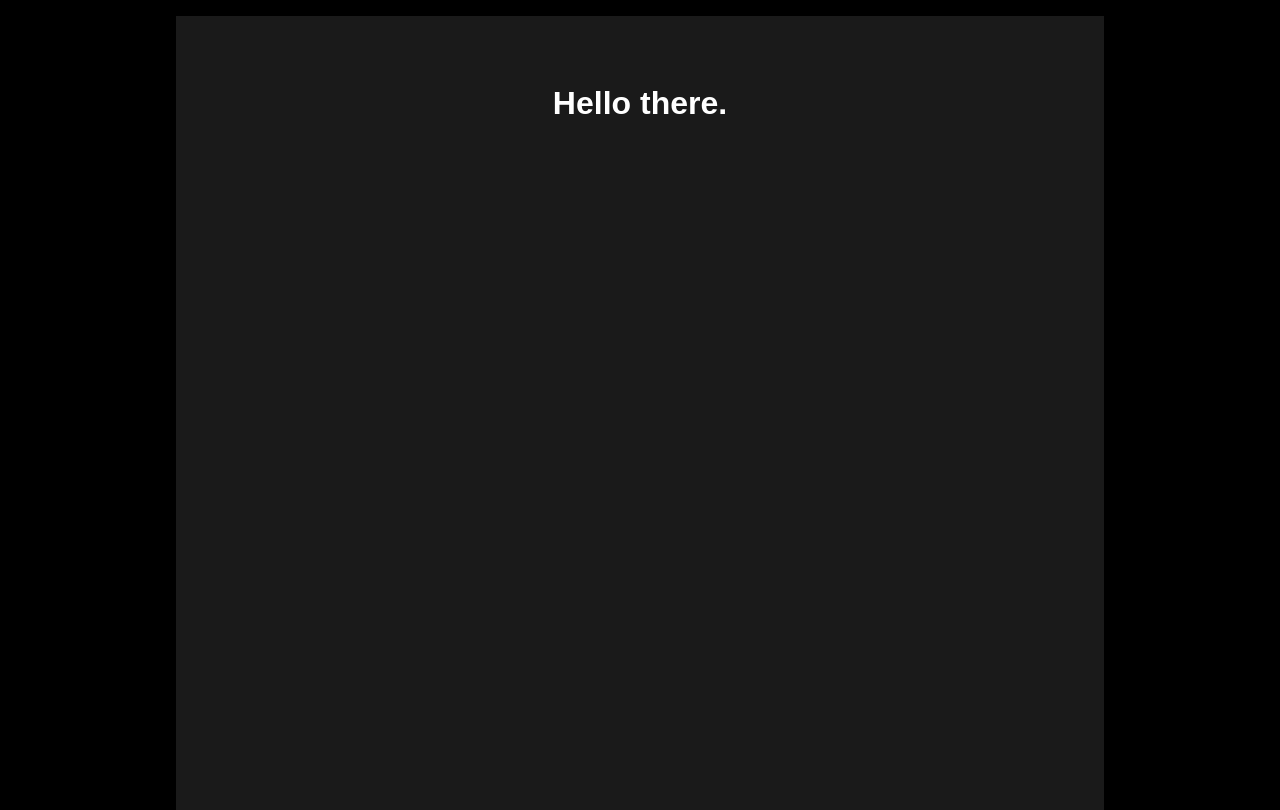
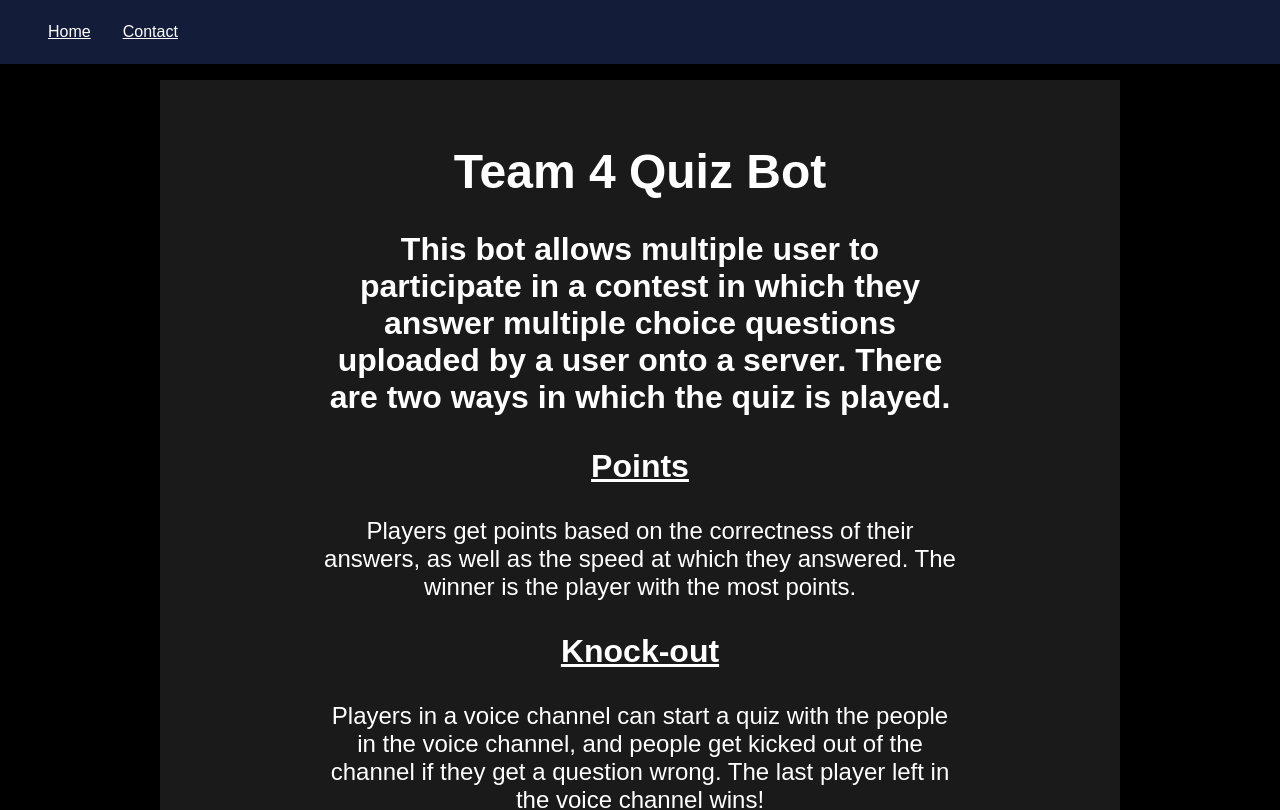
Before and after one commit to Team-4-CSES/Among-Us-Quiz, a React app: page / in a window 1280 px wide. Shown: the top 810 px of the page. Built offline with nearby package versions, Linux system fonts and the light colour scheme; the HTML template or start-up script is replaced by a standard one.

Commit message:
Add project description to home screen

```diff
--- a/package.json
+++ b/package.json
@@ -6,7 +6,7 @@
   "scripts": {
     "test": "echo \"Error: no test specified\" && exit 1",
     "start": "webpack-dev-server --mode development && npm run open",
-    "open" : "concurrently \"http-server -a localhost -p 3000\" \"open http://localhost:3000/dist\""
+    "open": "concurrently \"http-server -a localhost -p 3000\" \"open http://localhost:3000/dist\""
   },
   "repository": {
     "type": "git",
@@ -28,6 +28,7 @@
     "css-loader": "^1.0.0",
     "express": "^4.17.1",
     "http-server": "^0.12.3",
+    "node": "^15.0.1",
     "react": "^16.14.0",
     "react-dom": "^16.14.0",
     "style-loader": "^0.23.0",
@@ -37,5 +38,6 @@
   },
   "dependencies": {
     "react-hot-loader": "^4.3.11"
-  }
+  },
+  "proxy": "http://localhost:8080"
 }
--- a/website/src/components/App.js
+++ b/website/src/components/App.js
@@ -1,10 +1,13 @@
-import React, { Component } from "react";
-import "../style/App.css";
+import React from "react";
+// import "../style/App.css";
+import NavBar from "./NavBar.js"
+import MainContent from "./MainContent"
 
 const App = (props) => {
   return (
     <div className="App">
-      <h1> Hello there. </h1>
+      <NavBar />
+      <MainContent />
     </div>
   );
 };
--- /dev/null
+++ b/website/src/components/MainContent.js
@@ -0,0 +1,29 @@
+import React from "react";
+import "../style/mainContent.css";
+
+const MainContent = (props) => {
+  return (
+    <div className="mainContent">
+      <h1>Team 4 Quiz Bot</h1>
+      <h2>
+        This bot allows multiple user to participate in a contest in which they
+        answer multiple choice questions uploaded by a user onto a server. There
+        are two ways in which the quiz is played.
+      </h2>
+      <h3>Points</h3>
+      <p>
+        Players get points based on the correctness of their answers, as well as
+        the speed at which they answered. The winner is the player with the most
+        points.
+      </p>
+      <h3>Knock-out</h3>
+      <p>
+        Players in a voice channel can start a quiz with the people in the voice
+        channel, and people get kicked out of the channel if they get a question
+        wrong. The last player left in the voice channel wins!
+      </p>
+    </div>
+  );
+};
+
+export default MainContent;
--- /dev/null
+++ b/website/src/components/NavBar.js
@@ -0,0 +1,13 @@
+import React from "react";
+import "../style/navbar.css"
+
+const NavBar = (props) => {
+  return (
+    <div className = "navBar">
+      <a href="">Home</a>
+      <a href="">Contact</a>
+    </div>
+  );
+}
+
+export default NavBar;
--- /dev/null
+++ b/website/src/style/mainContent.css
@@ -0,0 +1,21 @@
+.mainContent {
+  margin: 1rem;
+  font-family: Arial, Helvetica, sans-serif;
+  background-color: rgba(255,255,255,0.1);
+  padding: 2em 10em;
+  margin: 1em 10em;
+  height: 50em;
+}
+h1 {
+  font-size: 3em;
+}
+h2 {
+  font-size: 2em;
+}
+h3 {
+  text-decoration: underline;
+  font-size: 2em;
+}
+p {
+  font-size: 1.5em;
+}
--- /dev/null
+++ b/website/src/style/navbar.css
@@ -0,0 +1,15 @@
+.navBar {
+  display: flex;
+  width: stretch;
+  background-color: hsl(225, 50%, 15%);
+  height: 4em;
+  align-items: center;
+  padding: 0em 2em;
+}
+
+a {
+  font-family: sans-serif;
+  font-size: 1em;
+  color: white;
+  padding: 1em;
+}
--- a/website/src/style/stylesheet.css
+++ b/website/src/style/stylesheet.css
@@ -1,6 +1,6 @@
 body{
   color: white;
   background-color: black;
-  margin: 0em 10em;
   text-align: center;
+  margin: 0 0;
 }
```
Also changed, not shown: website/server.js (added, +15 -0 lines), 1 other file (tests, documents, lock files or other folders).
